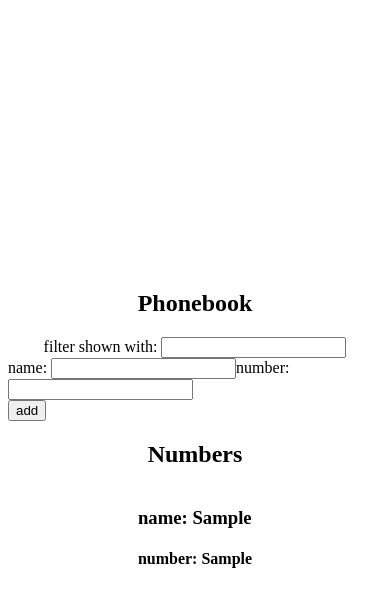
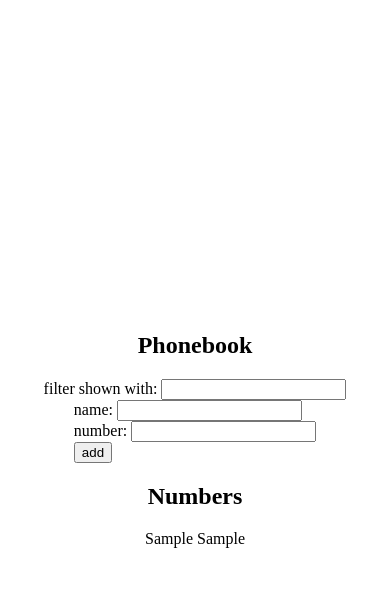
Before and after one commit to mostafazahra-0x0/FullStackOpen, a React (Vite) app in the folder part2/phonebook/: page / in a window 390 px wide. Both pictures are taken after typing "Sample", "Sample" into the empty fields and a click on the button "add". Shown: the top 606 px of the page. Built offline with nearby package versions, Linux system fonts and the light colour scheme.

Commit message:
feat: prevent duplicate names in phonebook (exercise 2.10)

```diff
--- a/part2/phonebook/src/App.jsx
+++ b/part2/phonebook/src/App.jsx
@@ -1,6 +1,9 @@
 import { useState } from 'react'
-import Person from './components/persons'
+import Persons from './components/Persons'
 import './App.css'
+import Filter from './components/Filter'
+import PersonForm from './components/PersonForm'
+
 const App = () => {
   const [persons, setPersons] = useState([])
   const [newName, setNewName] = useState('')
@@ -10,7 +13,7 @@ const App = () => {
     console.log(event.target.value)
     setNewName(event.target.value )
   }
-  const handleNumbreChange = (event) => {
+  const handleNumberChange = (event) => {
     console.log(event.target.value)
     setNewNumber(event.target.value )
   }
@@ -22,13 +25,12 @@ const App = () => {
       number: newNumber
     }
     persons.find(p => p.name === newName)
-    persons.find(p => p.name === newName)
     ? (
       alert(`${newName} is already added to phonebook`)
     )
     : (
-      setPersons(persons.concat(personObject)) && setNewName('')
-    )
+      setPersons(persons.concat(personObject))
+        )
     setNewName('')
     setNewNumber('')
   }
@@ -36,27 +38,19 @@ const App = () => {
     p.name.toLowerCase().includes(filter.toLowerCase())
   )
   return (
-    <div className='phone'>
+    <div className="phone">
       <h2>Phonebook</h2>
-      <div>
-        filter shown with: <input onChange={e => setFilter(e.target.value)} />
-      </div>
-      <form onSubmit={addPerson} >
-        <div>
-          name: <input value={newName} onChange={handleNameChange} />
-          number: <input value={newNumber} onChange={handleNumbreChange} />
-        </div>
-        <div>
-          <button type="submit">add</button>
-        </div>
-      </form>
-
+      <Filter filter={filter} onChange={(e) => setFilter(e.target.value)} />
+      <PersonForm
+        addPerson={addPerson}
+        newName={newName}
+        handleNameChange={handleNameChange}
+        newNumber={newNumber}
+        handleNumberChange={handleNumberChange}
+      />
       <h2>Numbers</h2>
-      {personsToShow.map(person =>
-          <Person key={person.name} person={person} />
-        )
-      }
+      <Persons persons={personsToShow} />
     </div>
-  )
+  );
 }
 export default App
--- /dev/null
+++ b/part2/phonebook/src/components/Filter.jsx
@@ -0,0 +1,6 @@
+const Filter = ({ filter, onChange }) => {
+    return  <div>
+                filter shown with: <input value={filter} onChange={onChange} />
+            </div>
+}
+export default Filter
--- /dev/null
+++ b/part2/phonebook/src/components/Person.jsx
@@ -0,0 +1,4 @@
+const Person = ({ person }) => {
+    return <div>{person.name} {person.number}</div>
+}
+export default Person
--- /dev/null
+++ b/part2/phonebook/src/components/PersonForm.jsx
@@ -0,0 +1,23 @@
+const PersonForm = ({
+addPerson,
+newName,
+handleNameChange,
+newNumber,
+handleNumberChange,
+}) => {
+return (
+    <form onSubmit={addPerson}>
+        <div>
+            name: <input value={newName} onChange={handleNameChange} />
+        </div>
+        <div>
+            number: <input value={newNumber} onChange={handleNumberChange} />
+        </div>
+        <div>
+        <button type="submit">add</button>
+        </div>
+    </form>
+    );
+};
+
+export default PersonForm;
--- /dev/null
+++ b/part2/phonebook/src/components/Persons.jsx
@@ -0,0 +1,12 @@
+import Person from './Person'
+const Persons = ({ persons }) => {
+    return (
+        <div>
+        {persons.map(person =>
+            <Person key={person.name} person={person} />
+        )}
+        </div>
+    )
+}
+
+export default Persons
--- a/part2/phonebook/src/components/persons.jsx
+++ /dev/null
@@ -1,8 +0,0 @@
-const Person = ({ person }) => {
-    return <div>
-                <h3>name: {person.name}</h3>
-                <h4>number: {person.number}</h4>
-            </div>
-}
-
-export default Person
```
